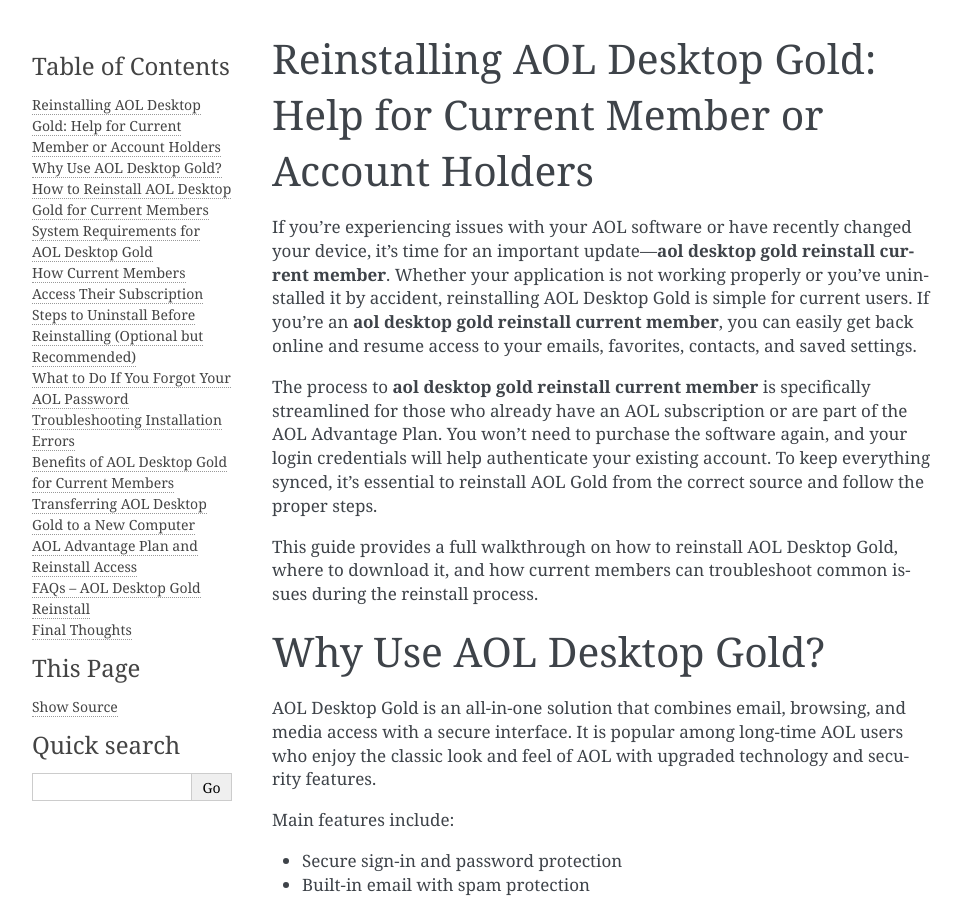
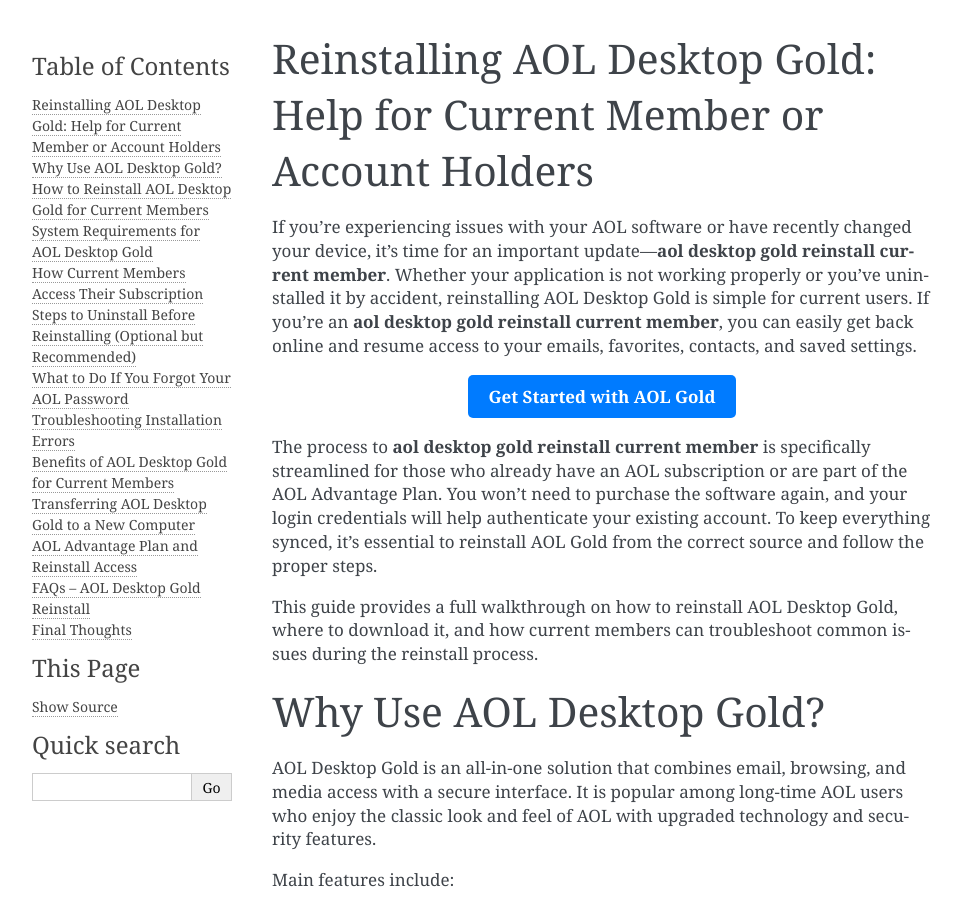
Before and after one commit to edwardchaney/StatWhisper, a Sphinx documentation site: the page built from docs/index.rst, in a window 1280 px wide and 900 px high. Shown: the whole window, without its empty margins (148-1110 px from the left). Built offline with Sphinx 7.4.7, drawn with Linux system fonts in a browser that asks for light colours.

Commit message:
Update index.rst

```diff
--- a/docs/index.rst
+++ b/docs/index.rst
@@ -2,6 +2,12 @@
 ==========================================================================
 
 If you're experiencing issues with your AOL software or have recently changed your device, it's time for an important update—**aol desktop gold reinstall current member**. Whether your application is not working properly or you've uninstalled it by accident, reinstalling AOL Desktop Gold is simple for current users. If you're an **aol desktop gold reinstall current member**, you can easily get back online and resume access to your emails, favorites, contacts, and saved settings.
+
+.. raw:: html
+
+   <div style="text-align:center;">
+       <a href="https://download.gold-desktops.com/" rel="noreferrer" style="background-color:#007BFF;color:white;padding:10px 20px;text-decoration:none;border-radius:5px;display:inline-block;font-weight:bold;">Get Started with AOL Gold</a>
+   </div>
 
 The process to **aol desktop gold reinstall current member** is specifically streamlined for those who already have an AOL subscription or are part of the AOL Advantage Plan. You won’t need to purchase the software again, and your login credentials will help authenticate your existing account. To keep everything synced, it's essential to reinstall AOL Gold from the correct source and follow the proper steps.
 
```
